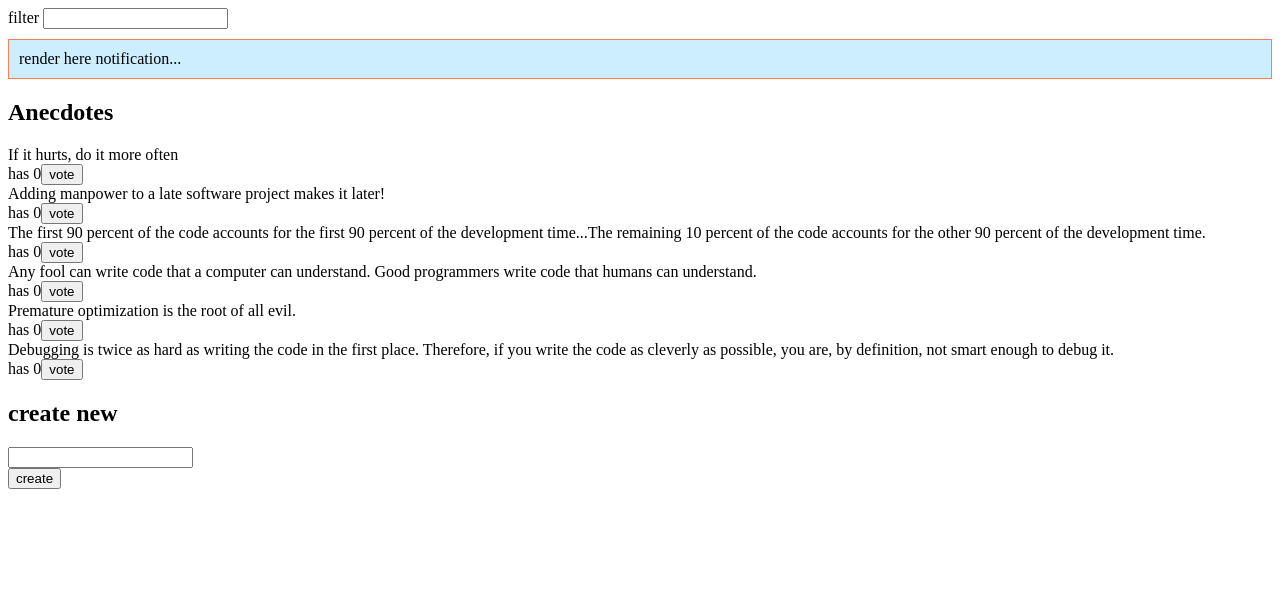
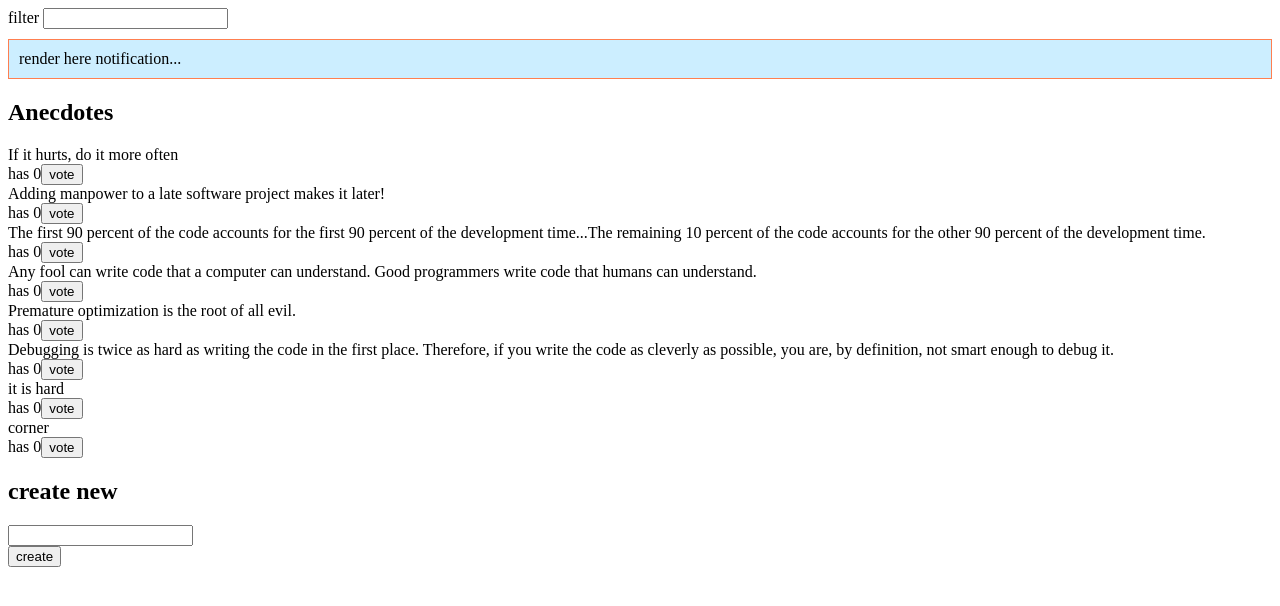
Before and after one commit to pokumars/p6Redux, a React (Create React App) app in the folder redux-anecdotes/: page / in a window 1280 px wide. Shown: the top 606 px of the page. Built offline with nearby package versions, Linux system fonts and the light colour scheme; data requests are answered from the project's data file.

Commit message:
6.17 fetch from backend with redux

```diff
--- a/redux-anecdotes/db.json
+++ b/redux-anecdotes/db.json
@@ -1,5 +1,5 @@
 {
-  "anecdotes":[
+  "anecdotes": [
     {
       "content": "If it hurts, do it more often",
       "id": "47145",
@@ -29,6 +29,16 @@
       "content": "Debugging is twice as hard as writing the code in the first place. Therefore, if you write the code as cleverly as possible, you are, by definition, not smart enough to debug it.",
       "id": "98312",
       "votes": 0
+    },
+    {
+      "content": "it is hard",
+      "votes": 0,
+      "id": "SSprNG1"
+    },
+    {
+      "content": "corner",
+      "votes": 0,
+      "id": "co0R4cU"
     }
   ]
 }
--- a/redux-anecdotes/src/components/AnecdoteForm.js
+++ b/redux-anecdotes/src/components/AnecdoteForm.js
@@ -2,6 +2,7 @@ import React from 'react';
 import { createAnecdote } from '../reducers/anecdoteReducer'
 import { createNotification, removeNotification } from '../reducers/notificationReducer'
 import { connect } from 'react-redux';
+import anecdoteService from '../services/anecdotes'
 
 
 
@@ -13,14 +14,18 @@ const AnecdoteForm = (props) => {
     }, 5000)
   }
 
-  console.log(props)
+  //console.log(props)
 
-  const create = (event) => {
+  const create = async (event) => {
     event.preventDefault();
     const content = event.target.newAnecdote.value;
-    props.createAnecdote(content)
+    event.target.newAnecdote.value = '';
+    console.log('newAnecdote --->',content)
+
+    const freshAnecdote = await anecdoteService.createAnecdote(content);
+    props.createAnecdote(freshAnecdote)
+
     notify(`new anecdote "${content}" added`);
-    event.target.newAnecdote.value = '';
   }
 
   return (
--- a/redux-anecdotes/src/reducers/anecdoteReducer.js
+++ b/redux-anecdotes/src/reducers/anecdoteReducer.js
@@ -61,11 +61,7 @@ export const addVote = (id) => {
 export const createAnecdote = (content) => {
   return {
     type: 'NEW_ANECDOTE',
-    data: {
-      id:getId(),
-      content,
-      votes: 0
-    }
+    data: content
   }
 }
 
--- a/redux-anecdotes/src/services/anecdotes.js
+++ b/redux-anecdotes/src/services/anecdotes.js
@@ -8,7 +8,10 @@ const getAll = async () => {
 }
 
 const createAnecdote = async content => {
-  const response = await axios.post(baseUrl, content);
+  const object = { content, votes: 0}
+  console.log('object --->', object)
+  const response = await axios.post(baseUrl, object);
+  console.log('returned object --->', response.data)
   return response.data;
 }
 
```
